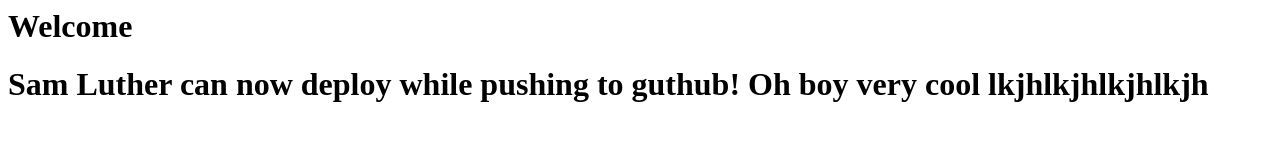
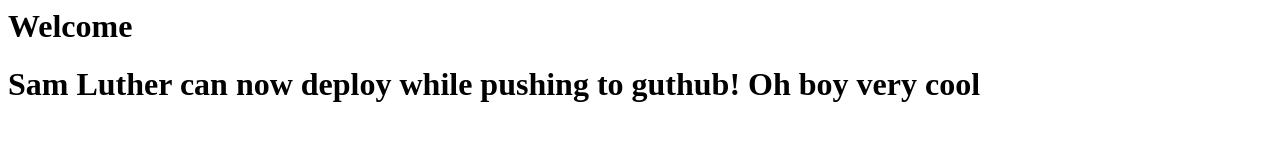
Before and after one commit to S-Luther/animated-spork, a plain HTML site: page public/index.html in a window 1280 px wide. Drawn offline with Linux system fonts and the light colour scheme.

Commit message:
removed tests

```diff
--- a/public/index.html
+++ b/public/index.html
@@ -1,6 +1,7 @@
   <header>
     <h1 id="site-title">Welcome</h1>
   </header>
+
   <h1>
-    Sam Luther can now deploy while pushing to guthub! Oh boy very cool lkjhlkjhlkjhlkjh
+    Sam Luther can now deploy while pushing to guthub! Oh boy very cool
   </h1>
```
